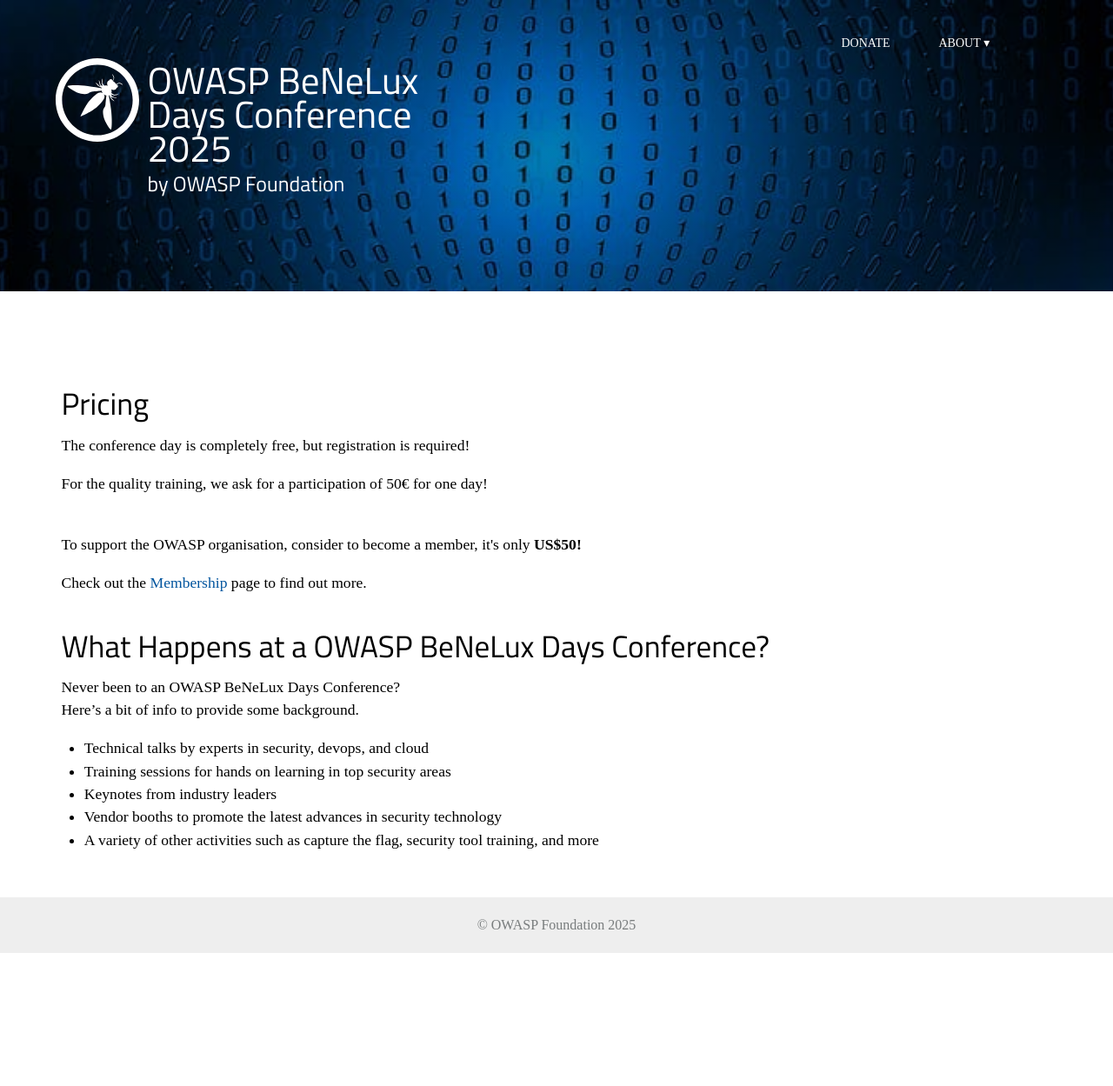
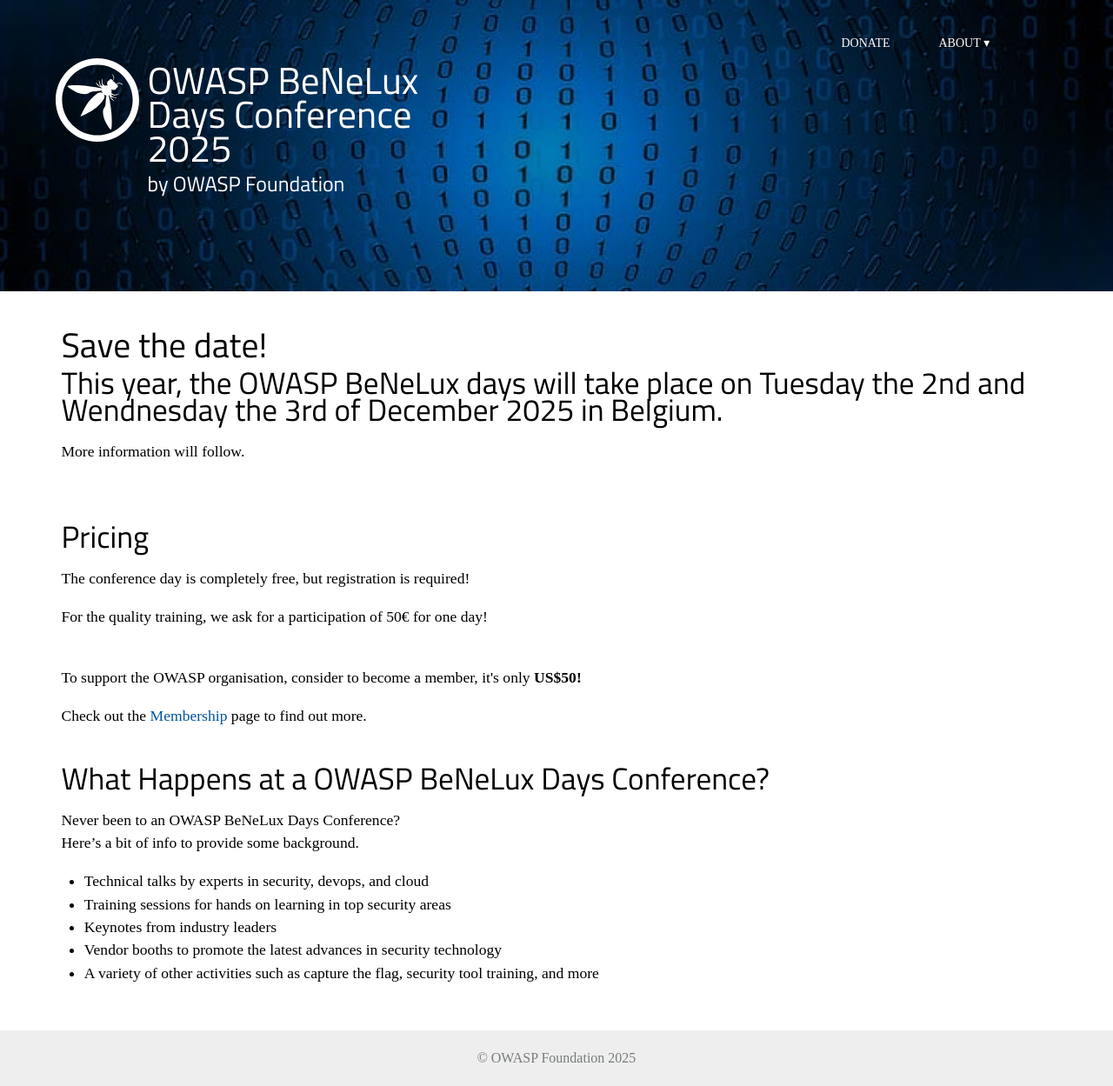
Before and after one commit to GroeneKoeien/OWASP-BeNeLux-Website, a Jekyll site: the page built from index.html, in a window 1280 px wide. Shown: the whole page at 87% size. Built offline with Jekyll 4.4.1, drawn with Linux system fonts in a browser that asks for light colours; some web fonts are replaced; before the commit the page ends 1096 px from its top, so only the background shows below that.

Commit message:
Added save the date for 2025

```diff
--- a/index.html
+++ b/index.html
@@ -7,7 +7,10 @@ show_trainings: false
 ---
 <section class="punch">
 
-<h2></h2>
+<h1>Save the date!</h1>
+<h2>This year, the OWASP BeNeLux days will take place on Tuesday the 2nd and Wendnesday the 3rd of December 2025 in Belgium.</h2>
+
+<p>More information will follow.</p>
 
 {% if site.data.conference[0].title %}
 <h2>Conference day on the 28th of November (<a href="/location/">On-site only</a>)</h2>
```
